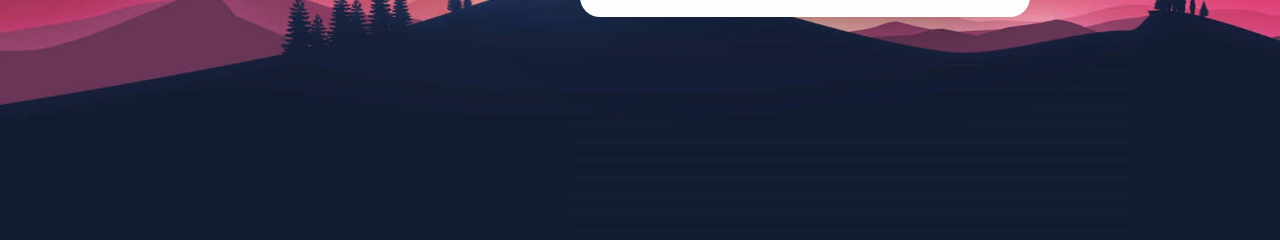
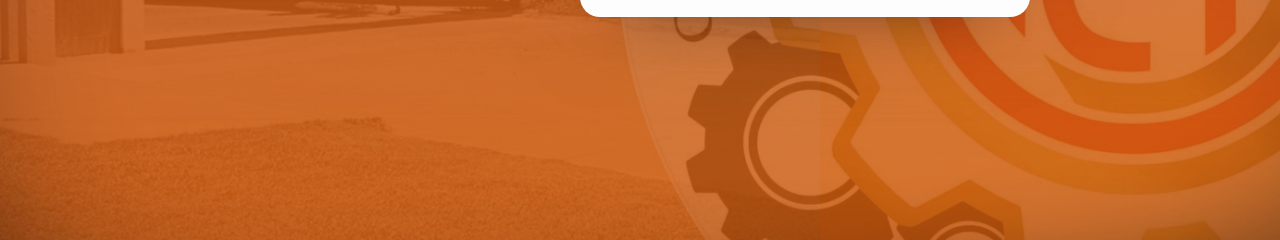
Before and after one commit to jamlmao/StudentDirectory, a PHP site: page / in a window 1280 px wide. Shown: the part 560-800 px from the top of the page. Run offline with PHP 8.4, Linux system fonts and the light colour scheme.

Commit message:
update background

```diff
--- a/index.php
+++ b/index.php
@@ -49,14 +49,12 @@ if (isset($_POST["btnLogin"])) {
 
 <style type="text/css">
     body{
-    background-image: url(Style/Images/bgtest.jpg);
+    background-image: url(Style/Images/bg.jpg);
     background-repeat: no-repeat;
     background-attachment: fixed;
     background-size: cover;
 }
 </style>
-
-
 
 <body>
 
```
Also changed, not shown: Style/Images/bg.jpg (added), Style/Images/testing.jpg (added).
